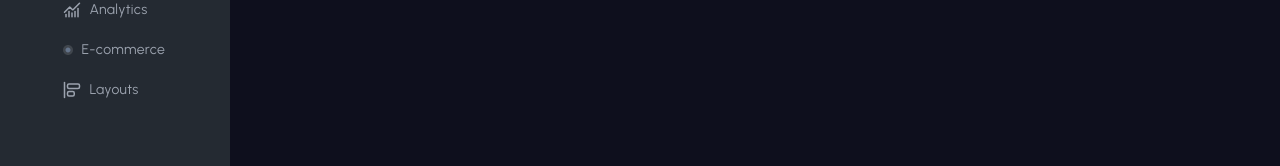
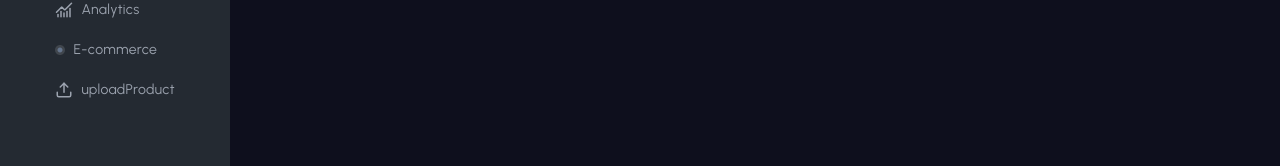
Before and after one commit to Build-Bridge/WellFund, a Next.js app: page / in a window 1280 px wide. Shown: the part 193-359 px from the top of the page. Built offline with nearby package versions, Linux system fonts and the light colour scheme.

Commit message:
Updates: changes made to navigation component.

```diff
--- a/src/app/(main)/_components/navigation.tsx
+++ b/src/app/(main)/_components/navigation.tsx
@@ -1,13 +1,13 @@
 import { cn } from "@/lib/utils";
 import Link from "next/link";
 import {
-  AlignStartVertical,
   ChartNoAxesColumn,
   Headset,
   LayoutDashboard,
   Settings,
   UserRoundCog,
-  ChartNoAxesCombined
+  ChartNoAxesCombined,
+  Upload
 } from "lucide-react";
 import { usePathname } from "next/navigation";
 
@@ -97,31 +97,28 @@ export const Navigation = () => {
             </span>
           </Link>
 
-          {/* Layouts */}
+          {/* uploadProduct */}
           <Link
-            href="/layouts"
+            href="/uploadProduct"
             passHref
             className={cn(
               "flex w-full relative rounded-lg items-center gap-2 px-4 py-1",
-              pathname === "/layouts" && "bg-slate-700 text-white"
+              pathname === "/uploadProduct" && "bg-slate-700 text-white"
             )}
           >
-            {pathname === "/layouts" && (
-              <div className="absolute left-0 h-full w-1 bg-white rounded-r-lg" />
-            )}
-            <AlignStartVertical
+            <Upload
               className={cn(
                 "w-[18px] h-[18px] text-gray-400",
-                pathname === "/layouts" && "text-white"
+                pathname === "/uploadProduct" && "text-white"
               )}
             />
             <span
               className={cn(
                 "text-sm text-gray-400",
-                pathname === "/layouts" && "text-white"
+                pathname === "/uploadProduct" && "text-white"
               )}
             >
-              Layouts
+              uploadProduct
             </span>
           </Link>
 
@@ -284,9 +281,6 @@ export const Navigation = () => {
                 pathname === "/support-feedback" && "bg-slate-700 text-white"
               )}
             >
-              {pathname === "/support-feedback" && (
-                <div className="absolute left-0 h-full w-1 bg-white rounded-r-lg" />
-              )}
               <Headset
                 className={cn(
                   "w-[18px] h-[18px] text-gray-400",
```
